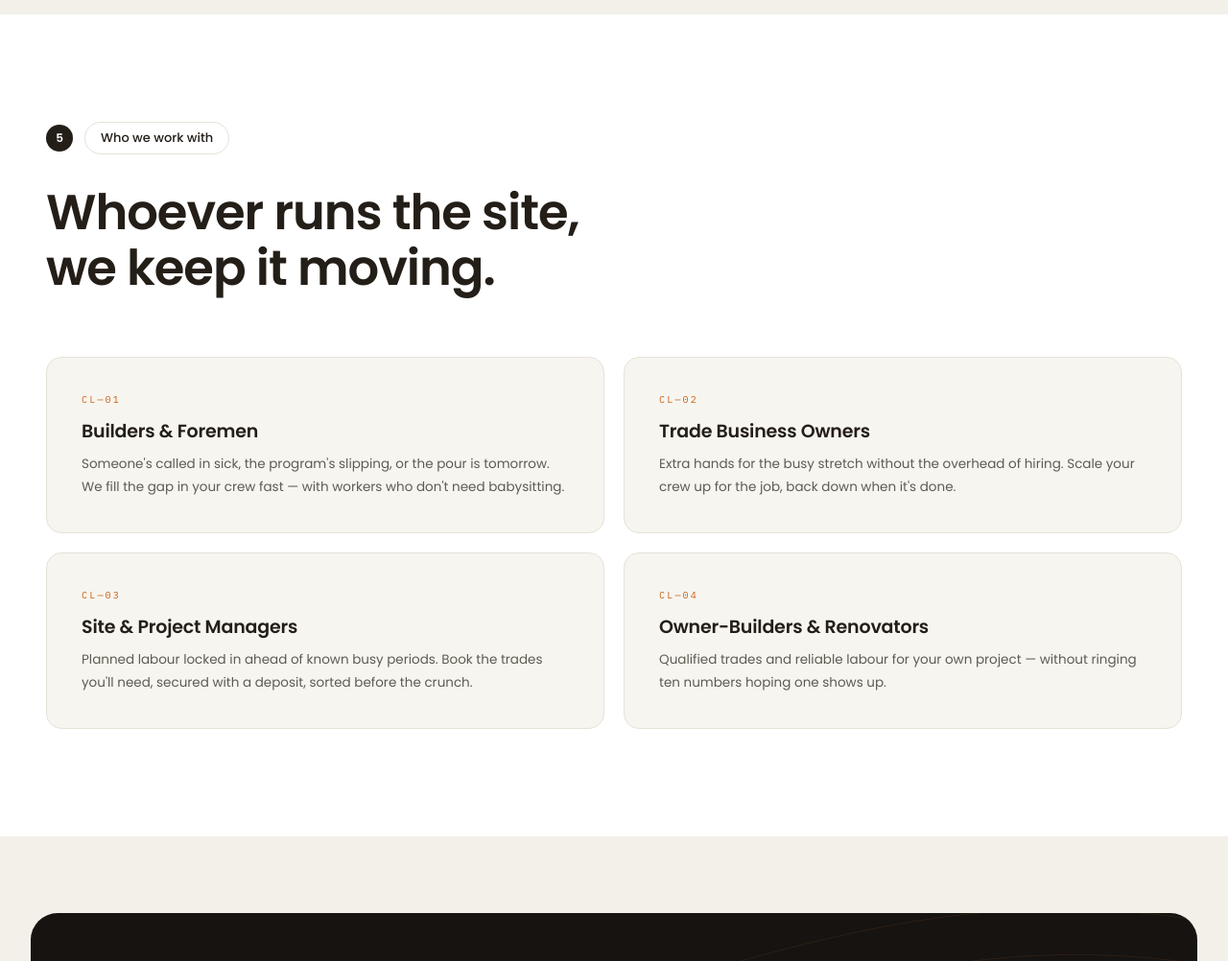
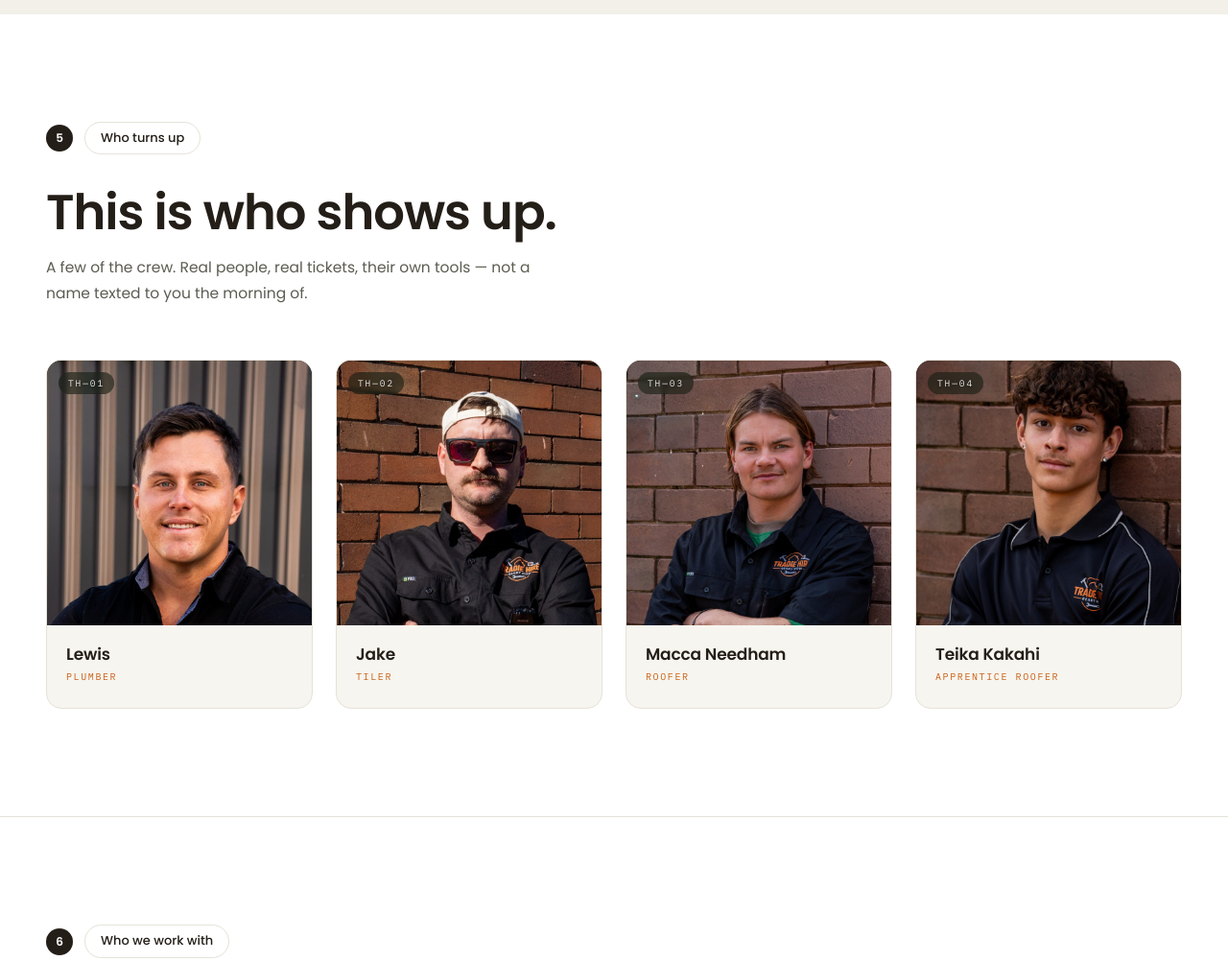
Before and after one commit to lukemcgrath12-source/Ready-Now-Tradie-Hire, a plain HTML site: page index.html in a window 1280 px wide. Shown: the part 5400-6402 px from the top of the page at 96% size. Drawn offline with Linux system fonts and the light colour scheme.

Commit message:
Add files via upload

```diff
--- a/index.html
+++ b/index.html
@@ -292,6 +292,28 @@ a:focus-visible,button:focus-visible{outline:2px solid var(--gold-dark);outline-
 .proc-num::after{content:'';display:block;width:24px;height:2px;background:var(--gold);margin-top:10px;border-radius:2px}
 .proc h3{font-size:16px;font-weight:600;letter-spacing:-.01em;margin-bottom:10px;color:var(--olive)}
 .proc p{font-size:13.5px;color:var(--text-light);line-height:1.75}
+
+/* ============ TEAM / WHO TURNS UP ============ */
+.team-sec{background:var(--white);padding-top:64px;padding-bottom:64px;border-bottom:1px solid var(--border)}
+@media(min-width:640px){.team-sec{padding-top:80px;padding-bottom:80px}}
+@media(min-width:1024px){.team-sec{padding-top:112px;padding-bottom:112px}}
+.team-sec .sec-h2{margin-bottom:14px}
+.team-lead{font-size:15px;color:var(--text-light);line-height:1.75;max-width:520px;margin-bottom:36px}
+@media(min-width:1024px){.team-lead{font-size:15.5px;margin-bottom:56px}}
+.team-grid{display:grid;grid-template-columns:1fr 1fr;gap:14px}
+@media(min-width:640px){.team-grid{gap:20px}}
+@media(min-width:1024px){.team-grid{grid-template-columns:repeat(4,1fr);gap:24px}}
+.tm-card{background:var(--stone);border:1px solid var(--border);border-radius:16px;overflow:hidden;transition:background .3s,border-color .3s}
+.tm-card:hover{background:var(--stone-2);border-color:var(--border-2)}
+.tm-panel{position:relative;aspect-ratio:1/1;overflow:hidden;background:var(--olive-deep)}
+.tm-panel>img{position:absolute;inset:0;width:100%;height:100%;object-fit:cover;transition:transform .7s var(--ease)}
+.tm-card:hover .tm-panel>img{transform:scale(1.04)}
+.tm-code{position:absolute;top:12px;left:12px;z-index:2;font-family:var(--mono);font-size:9.5px;letter-spacing:.2em;text-transform:uppercase;color:rgba(255,255,255,.9);background:rgba(21,29,19,.6);border-radius:999px;padding:4px 10px;backdrop-filter:blur(2px);text-shadow:0 1px 3px rgba(0,0,0,.5)}
+.tm-body{padding:15px 15px 19px}
+@media(min-width:1024px){.tm-body{padding:20px 20px 24px}}
+.tm-name{font-size:15.5px;font-weight:600;letter-spacing:-.01em;color:var(--olive);line-height:1.2;margin-bottom:6px}
+@media(min-width:1024px){.tm-name{font-size:17px}}
+.tm-trade{font-family:var(--mono);font-size:10px;letter-spacing:.16em;text-transform:uppercase;color:var(--gold-dark)}
 
 /* ============ CLIENTS ============ */
 .clients-sec{background:var(--white);padding-top:64px;padding-bottom:64px}
@@ -691,11 +713,43 @@ footer{background:var(--olive-deep);color:var(--white);padding:72px 20px 0}
   </div>
 </section>
 
-<!-- ============ 5 · WHO WE WORK WITH ============ -->
+<!-- ============ 5 &middot; WHO TURNS UP ============ -->
+<section class="team-sec">
+  <div class="wrap">
+    <div class="px badge-row reveal">
+      <span class="badge-num">5</span>
+      <span class="badge-label">Who turns up</span>
+    </div>
+    <div class="px reveal">
+      <h2 class="sec-h2">This is who shows up.</h2>
+      <p class="team-lead">A few of the crew. Real people, real tickets, their own tools &mdash; not a name texted to you the morning of.</p>
+    </div>
+    <div class="px team-grid">
+      <div class="tm-card reveal">
+        <div class="tm-panel"><span class="tm-code">TH&mdash;01</span><img src="lewis-plumber.jpg" alt="Lewis &mdash; plumber, Ready Now Tradie Hire" width="800" height="800" loading="lazy"></div>
+        <div class="tm-body"><div class="tm-name">Lewis</div><div class="tm-trade">Plumber</div></div>
+      </div>
+      <div class="tm-card reveal">
+        <div class="tm-panel"><span class="tm-code">TH&mdash;02</span><img src="jake-tiler.jpg" alt="Jake &mdash; tiler, Ready Now Tradie Hire" width="800" height="800" loading="lazy"></div>
+        <div class="tm-body"><div class="tm-name">Jake</div><div class="tm-trade">Tiler</div></div>
+      </div>
+      <div class="tm-card reveal">
+        <div class="tm-panel"><span class="tm-code">TH&mdash;03</span><img src="macca-needham.jpg" alt="Macca Needham &mdash; roofer, Ready Now Tradie Hire" width="800" height="800" loading="lazy"></div>
+        <div class="tm-body"><div class="tm-name">Macca Needham</div><div class="tm-trade">Roofer</div></div>
+      </div>
+      <div class="tm-card reveal">
+        <div class="tm-panel"><span class="tm-code">TH&mdash;04</span><img src="teika-kakahi.jpg" alt="Teika Kakahi &mdash; apprentice roofer, Ready Now Tradie Hire" width="800" height="800" loading="lazy"></div>
+        <div class="tm-body"><div class="tm-name">Teika Kakahi</div><div class="tm-trade">Apprentice Roofer</div></div>
+      </div>
+    </div>
+  </div>
+</section>
+
+<!-- ============ 6 &middot; WHO WE WORK WITH ============ -->
 <section class="clients-sec">
   <div class="wrap">
     <div class="px badge-row reveal">
-      <span class="badge-num">5</span>
+      <span class="badge-num">6</span>
       <span class="badge-label">Who we work with</span>
     </div>
     <div class="px reveal">
```
Also changed, not shown: about.html (+3 -3 lines), contact.html (+3 -3 lines), services.html (+3 -3 lines), jake-tiler.jpg (added), lewis-plumber.jpg (added), macca-needham.jpg (added), teika-kakahi.jpg (added).
